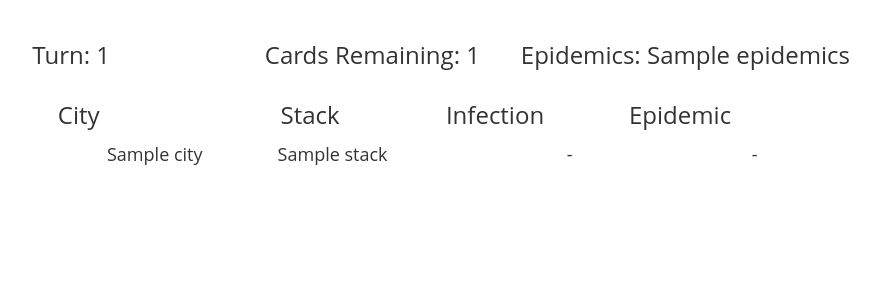
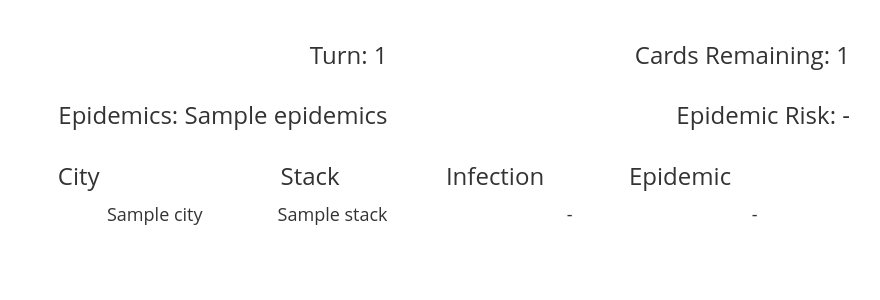
Before and after one commit to kylebarlow/pandemic-dispatcher, a Flask app: template pandemic/templates/draw.html in a window 1280 px wide. Shown: the top 300 px of the page, without its empty margins (147-1027 px from the left). Run offline with Flask 2, Linux system fonts and the light colour scheme; the template is opened without the code that fills it: most values are stand-ins (such as "Sample title", 1, 10 or a date in 2020); parts of the project's set-up code (start-up, migrations or seed data) failed here and were passed over; some libraries are stand-ins or nearby versions.

Commit message:
Added epidemic tracking because I am a maniac.

```diff
--- a/pandemic/constants.py
+++ b/pandemic/constants.py
@@ -46,5 +46,6 @@ INFECTION_RATES = [2, 2, 2, 3, 3, 4, 4, 9] # infection rates per epidemic
 
 EPIDEMICS = 5 # number of epidemics in the deck
 NUM_PLAYERS = 4 # four players, of course
+INITIAL_HAND_SIZE = {2: 4, 3: 3, 4: 2} # number of hands in initial hands, according to NUM_PLAYERS
 DRAW = 2 # draw two cards at a time
 CODA_COLOR = u'yellow' # color of the COdA virus
--- a/pandemic/main/views.py
+++ b/pandemic/main/views.py
@@ -1,7 +1,7 @@
 import os
 import cStringIO
 
-from collections import defaultdict
+from collections import defaultdict, Counter
 
 from flask import g, session, render_template, redirect, url_for, flash
 
@@ -18,31 +18,82 @@ def to_percent(v):
     return u'{:.1f}%'.format(v * 100.0) if v > 0 else u'-'
 
 
-def get_game_state(game):
+@main.app_template_filter('danger_level')
+def to_percent(v):
+    if v > 0.66:
+        return u'bg-danger'
+    elif v > 0.33:
+        return u'bg-warning'
+    else:
+        return u''
+
+
+def get_game_state(game, draw_phase=True):
     turns = (Turn.query.filter_by(game_id=game.id)
              .filter(Turn.turn_num <= game.turn_num)
              .order_by(Turn.turn_num).all())
+
+    # deck size after dealing the initial hands
+    post_setup_deck_size = (len(c.CITIES) + c.EPIDEMICS
+                            + game.funding_rate + game.extra_cards
+                            - c.NUM_PLAYERS * c.INITIAL_HAND_SIZE[c.NUM_PLAYERS])
+    # number of post-setup cards drawn so far
+    if game.turn_num == -1:
+        ps_cards_drawn = 0
+    else:
+        ps_cards_drawn = (len(turns) - 1 - draw_phase) * c.DRAW
+    # how many cards are left
+    deck_size = post_setup_deck_size - ps_cards_drawn
+
     stack = {city_name:1 for city_name in c.CITIES}
 
-    drawn_cards = set()
+    drawn_cards = set() # only for COdA cards
     epidemics = 0
+    vaccines = 0
     for turn in turns:
         drawn_cards.update(city.name for city in turn.draws)
 
         if turn.epidemic:
             epidemics += 1
             stack = {city_name:(stack[city_name] + 1) for city_name in stack}
+        elif turn.x_vaccine:
+            vaccines += 1
 
-        for city in turn.infections:
-            assert stack[city.name] == 1
+        for city in sorted(turn.infections, key=lambda city: stack[city.name]):
+            assert stack[city.name] == 1 # if a city is infected too early
             stack[city.name] = 0
 
-        if not any(stack[city_name] == 1 for city_name in stack):
-            stack = {city_name:(s - (s > 0)) for city_name,s in stack.items()}
+            if not any(stack[city_name] == 1 for city_name in stack):
+                stack = {city_name:(s - (s > 0)) for city_name,s in stack.items()}
 
-    deck_size = (len(c.CITIES) + (c.EPIDEMICS - epidemics)
-                 + game.funding_rate + game.extra_cards
-                 - (len(turns) + c.NUM_PLAYERS - 1) * c.DRAW)
+    epi_cards_seen = epidemics + vaccines
+
+    epidemic_stacks = Counter((i % c.EPIDEMICS) for i in range(post_setup_deck_size))
+    epidemic_blocks = list(epidemic_stacks.elements())
+
+    i_block = epidemic_blocks[ps_cards_drawn]
+    j_block = epidemic_blocks[ps_cards_drawn + 1]
+
+    for i in epidemic_blocks[:ps_cards_drawn]:
+        epidemic_stacks[i] -= 1
+
+    if game.turn_num > -1:
+        if i_block < epi_cards_seen:
+            if j_block < epi_cards_seen:
+                # this epidemic has already been drawn
+                epidemic_risk = 0.0
+            else:
+                # the second card could be one
+                epidemic_risk = 1.0 / epidemic_stacks[j_block]
+        elif i_block == j_block:
+            # both are same block, and it hasn't been drawn yet
+            epidemic_risk = 2.0 / epidemic_stacks[i_block]
+        else:
+            # first card is definitely an epidemic, second one might be!
+            assert epidemic_stacks[i_block] == 1
+            epidemic_risk = 1.0 + 1.0 / epidemic_stacks[j_block]
+    else:
+        epidemic_risk = 0.0
 
     infection_rate = c.INFECTION_RATES[epidemics]
 
@@ -73,7 +124,7 @@ def get_game_state(game):
                  for city_name,city_color in c.CITIES.items()]
 
     return {'game_id': game.id, 'turn_num': game.turn_num,
-            'turns': turns, 'deck_size': deck_size,
+            'turns': turns, 'deck_size': deck_size, 'epi_risk': epidemic_risk,
             'epidemics': epidemics, 'city_data': city_data}
 
 
@@ -173,7 +224,7 @@ def infect(game_id=None):
         flash(u'Not on the infection step right now', 'error')
         return redirect(url_for('.draw'))
 
-    game_state = get_game_state(game)
+    game_state = get_game_state(game, False)
 
     form = InfectForm(game_state)
 
--- a/pandemic/templates/macros/game.html
+++ b/pandemic/templates/macros/game.html
@@ -2,9 +2,18 @@
   {% if game_state %}
     <div class="container game-state">
       <div class="row col-sm-12">
-        <div class="col-sm-2 h3">Turn: {{ game_state['turn_num'] }}</div>
-        <div class="col-sm-4 h3">Cards Remaining: {{ game_state['deck_size'] }}</div>
-        <div class="col-sm-4 h3">Epidemics: {{ game_state['epidemics'] }}</div>
+        <div class="col-sm-5 h3">Turn: {{ game_state['turn_num'] }}</div>
+        <div class="col-sm-5 h3">Cards Remaining: {{ game_state['deck_size'] }}</div>
+      </div>
+      <div class="row col-sm-12">
+        <div class="col-sm-5 h3">Epidemics: {{ game_state['epidemics'] }}</div>
+        <div class="col-sm-5 h3 {{ game_state['epi_risk'] | danger_level }}">
+          {%  if game_state['epi_risk'] > 1.0 %}
+            Epidemic Risk: 100 + {{ (game_state['epi_risk'] - 1) | to_percent }}
+          {% else %}
+            Epidemic Risk: {{ game_state['epi_risk'] | to_percent }}
+          {% endif %}
+        </div>
       </div>
       <div class="row col-sm-12 gs-header">
         <div class="col-sm-3 h3">City</div>
@@ -16,7 +25,7 @@
         <div class="row col-sm-12{% if city['discard'] %} discard{% endif %}">
           <div class="col-sm-3 city-{{ city['color'] }}">{{ city['name'] }}</div>
           <div class="col-sm-2">{{ city['stack'] }}</div>
-          <div class="col-sm-2{% if city['inf_risk'] > 0.25 %} bg-danger{% endif %}">{{ city['inf_risk'] | to_percent }}</div>
+          <div class="col-sm-2 {{ city['inf_risk'] | danger_level }}">{{ city['inf_risk'] | to_percent }}</div>
           <div class="col-sm-2">{{ city['epi_risk'] | to_percent }}</div>
         </div>
       {%- endfor %}
```
